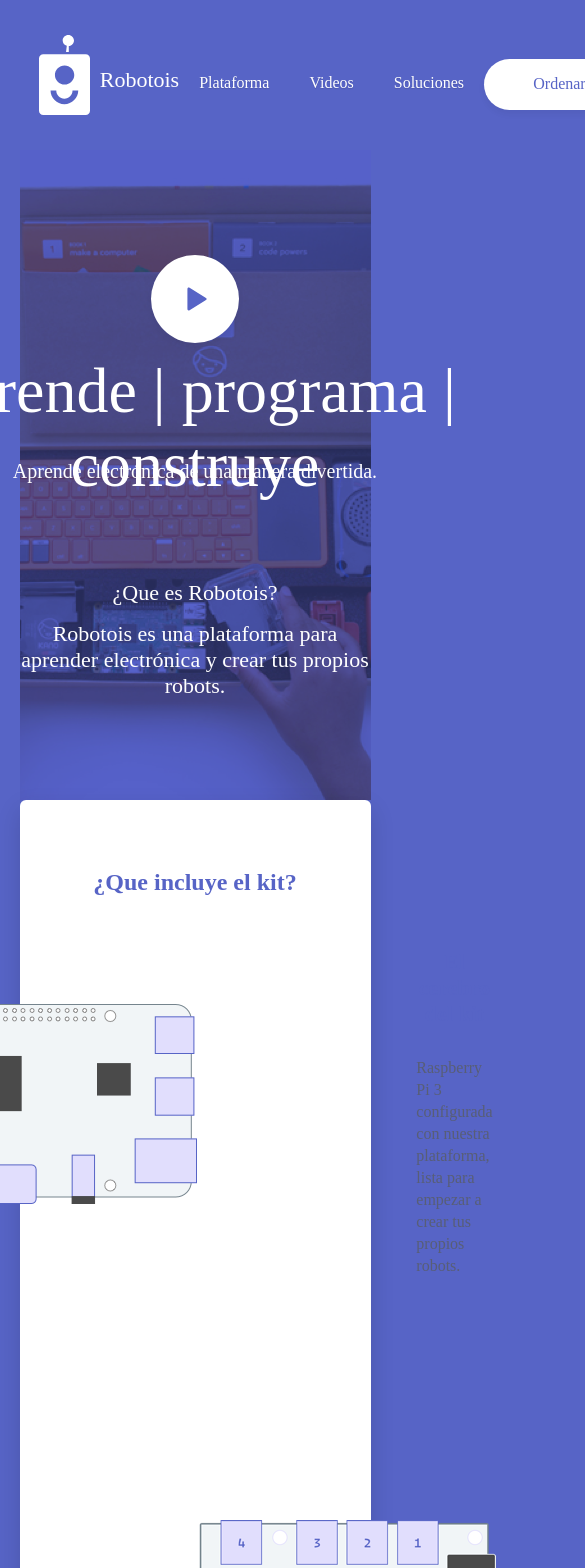
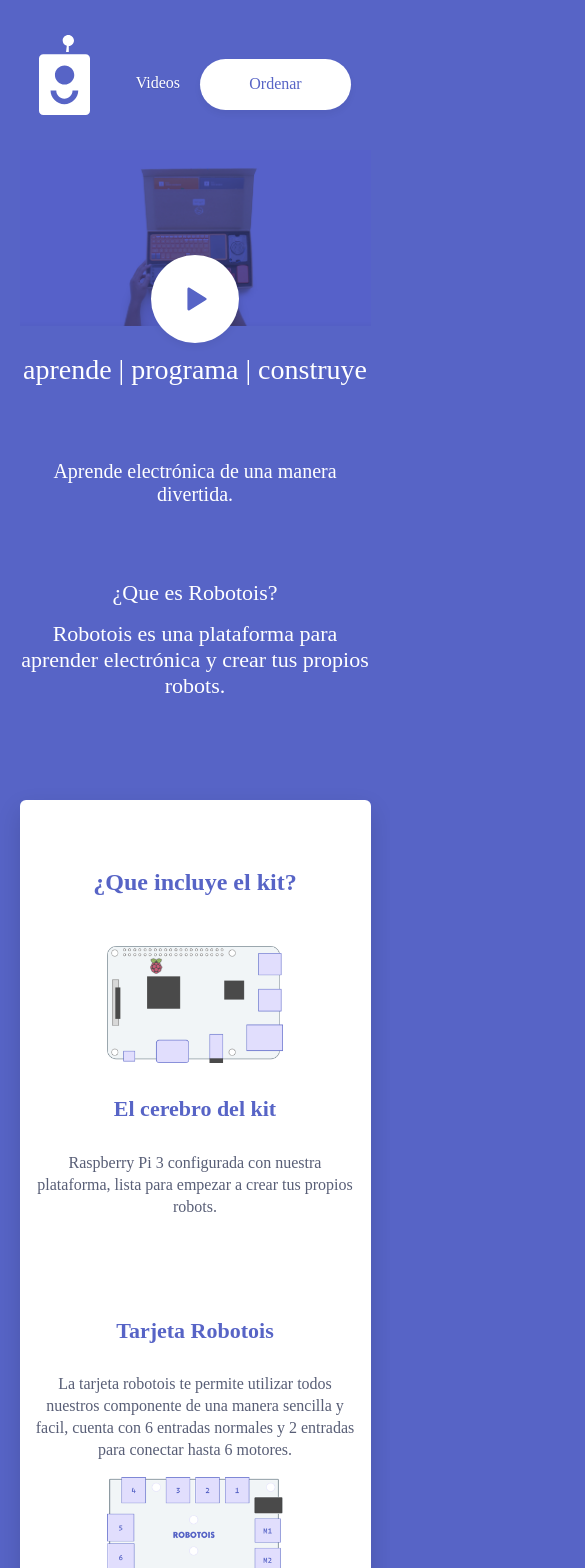
Before and after one commit to Robotois/landing-robotois, a React (Create React App) app: page / in a window 390 px wide. Shown: the top 1568 px of the page, 585 px wide, since content can reach past the window. Built offline with nearby package versions, Linux system fonts and the light colour scheme.

Commit message:
Added responsive support

```diff
--- a/src/App.css
+++ b/src/App.css
@@ -7,6 +7,7 @@
   width: 90%;
   margin: auto;
   background-image: url('./images/bg.png');
+  background-size: 100%;
   background-repeat: no-repeat;
   background-position: center;
   justify-content: center;
@@ -50,7 +51,7 @@
   letter-spacing: 0;
   margin-top: 15px;
 }
-
+ /* KIT */
 .App-kit-section {
   width: 90%;
 	height: 1616px;
@@ -267,4 +268,14 @@ p {
 }
 .App-footer-social .icons img {
   margin-left: 22px;
+  cursor: pointer;
 }
+.App-footer-links {
+  /* Legals Terms of Use: */
+  font-family: WorkSans-Regular;
+  font-size: 16px;
+  color: #7B7B7B;
+  letter-spacing: 0;
+  line-height: 26px;
+  cursor: pointer;
+}
--- a/src/App.js
+++ b/src/App.js
@@ -1,5 +1,6 @@
 import React, { Component } from 'react';
 import './App.css';
+import './Responsive.css';
 import Header from './header/Header.jsx';
 import play from './images/play.svg';
 import logo from './images/logo-footer.svg';
@@ -17,6 +18,15 @@ import coding from './images/coding.png';
 
 
 class App extends Component {
+  redirectLink(type) {
+    console.log(arguments);
+    const redirects = {
+      github: 'https://github.com/Robotois',
+      twitter: 'https://twitter.com/robotois',
+      facebook: 'https://www.facebook.com/robotois/'
+    }
+    window.open(redirects[type], '_blank');
+  }
   render() {
     return (
       <div className="App">
@@ -77,7 +87,7 @@ class App extends Component {
             </section>
           </div>
           <div className="App-kit-section-buy">
-            <div className="App-bottom-action-button-purple"> Comprar kit</div>
+            <div className="App-bottom-action-button-purple"> Abril 2017</div>
           </div>
         </section>
         <div className="App-editor-title"> Plataforma </div>
@@ -107,19 +117,25 @@ class App extends Component {
         <div className="App-editor-title">  </div>
         <div className="App-bottom-action">
           <span className="App-bottom-action-slogan"> Compra el kit y empieza a crear tus robots </span>
-          <div className="App-bottom-action-button"> Comprar kit</div>
+          <div className="App-bottom-action-button"> Abril 2017</div>
         </div>
         <footer className="App-footer">
           <section className="App-footer-copyrights">
             <img src={logo} className="App-logo" alt="logo" />
-            <span>Robotois</span>
+            <span>Robotois ©</span>
+          </section>
+          <section className="App-footer-links">
+            Videos
+          </section>
+          <section className="App-footer-links">
+            Terminos y condiciones
           </section>
           <section className="App-footer-social">
             <span>Sigue a Robotois</span>
             <div className="icons">
-              <img src={github} className="App-logo" alt="logo" />
-              <img src={twitter} className="App-logo" alt="logo" />
-              <img src={fb} className="App-logo" alt="logo" />
+              <img src={github} className="App-logo" alt="github" onClick={this.redirectLink.bind(this,'github')}/>
+              <img src={twitter} className="App-logo" alt="twitter" onClick={this.redirectLink.bind(this,'twitter')}/>
+              <img src={fb} className="App-logo" alt="facebook" onClick={this.redirectLink.bind(this,'facebook')}/>
             </div>
           </section>
         </footer>
--- /dev/null
+++ b/src/Responsive.css
@@ -0,0 +1,90 @@
+@media screen and (max-width: 900px) {
+  .App-video-container {
+    background-position: 0 0;
+  }
+  .App-video-container-slogan {
+    width: 100%;
+    font-size: 28px;
+  }
+  .App-video-container-slogan-small {
+    /* Aprende electrónica: */
+    font-family: WorkSans-Regular;
+    width: 100%;
+    height: 24px;
+    font-size: 20px;
+    color: #ffffff;
+    margin-top: 15px;
+  }
+  .App-video-container-question {
+    /* ¿Que es Robotois?: */
+    font-family: BrandonGrotesque-Bold;
+    font-size: 22px;
+    color: #FFFFFF;
+    letter-spacing: 0;
+    margin-top: 96px;
+  }
+  .App-video-container-answer {
+    /* Robotois es una plat: */
+    font-family: WorkSans-Regular;
+    font-size: 22px;
+    color: #FFFFFF;
+    letter-spacing: 0;
+    margin-top: 15px;
+  }
+
+  /* KIT */
+  .App-kit-section {
+    height: auto;
+  }
+  .App-kit-section h3 {
+    margin-bottom: 50px;
+  }
+  .App-kit-section-image-text {
+    flex-direction: column;
+  }
+  .App-kit-section-image-text img{
+    width: 50%;
+  }
+  .App-kit-section-image-text section{
+    margin-left: 0px;
+    width: 100%;
+  }
+  p {
+    text-align: center;
+    padding-left: 15px;
+    padding-right: 15px;
+  }
+  .App-kit-section-buy {
+    padding-bottom: 100px;
+  }
+  .App-editor-section {
+    flex-direction: column;
+  }
+  .App-editor-section-left {
+    width: 100%;
+  }
+  .App-editor-section-left img{
+    width: 80%;
+  }
+  .App-editor-section-right {
+    height: auto;
+    width: 100%;
+    margin-left: 0px;
+  }
+  .App-editor-section-right div{
+    flex-direction: column;
+    height: auto;
+    padding-bottom: 50px;
+    margin-top: 10px;
+  }
+  .App-editor-section-right img {
+    padding-top: 58px;
+  }
+  .App-footer {
+    flex-direction: column;
+    padding-top: 30px;
+  }
+  .App-footer section{
+    padding-top: 20px;
+  }
+}
--- a/src/header/Header.css
+++ b/src/header/Header.css
@@ -58,8 +58,17 @@
   display: flex;
   justify-content: center;
   align-items: center;
-  cursor: pointer;
+  /*cursor: pointer;*/
+  cursor: not-allowed;
 }
 .spacer {
   flex: 1;
 }
+@media screen and (max-width: 600px) {
+  .App-header-app-link {
+    display: none;
+  }
+  .App-header-logo span{
+    display: none;
+  }
+}
--- a/src/header/Header.jsx
+++ b/src/header/Header.jsx
@@ -12,9 +12,9 @@ class Header extends Component {
           </div>
           <div className="spacer"></div>
           <div className="App-header-actions">
-            <span>Plataforma</span>
+            <span className="App-header-app-link">Plataforma</span>
             <span>Videos</span>
-            <span>Soluciones</span>
+            {/*<span>Soluciones</span>*/}
             <div> Ordenar </div>
           </div>
         </header>
```
Also changed, not shown: src/images/poster-big.png (added), src/images/poster.png (added).
